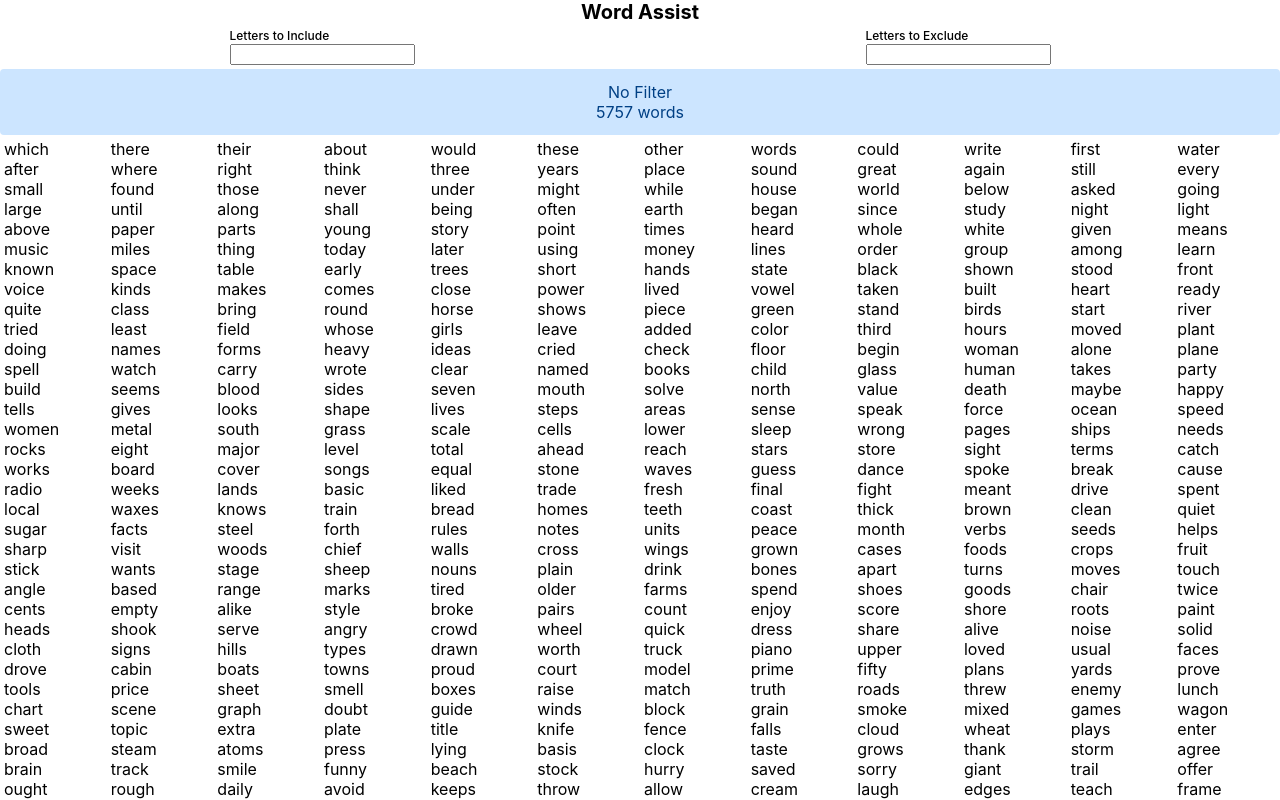
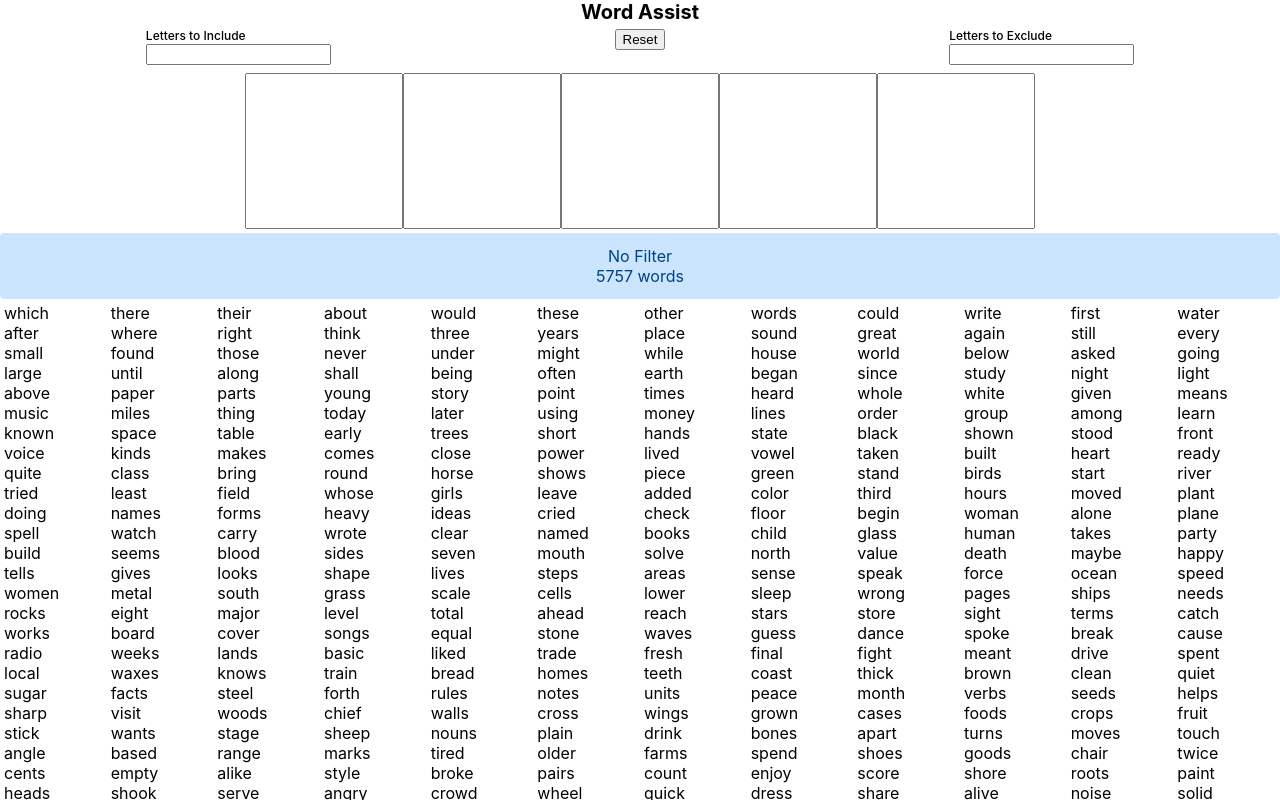
Before and after one commit to vramdhanie/wordAssist, a React (Create React App) app: page / in a window 1280 px wide. Shown: the top 800 px of the page. Built offline with nearby package versions, Linux system fonts and the light colour scheme.

Commit message:
Add letter position

```diff
--- a/src/Main.tsx
+++ b/src/Main.tsx
@@ -1,6 +1,6 @@
 import { styled } from './config/stitches.config'
 import { words } from './data/words'
-import {useState, useEffect} from 'react'
+import {useState, useEffect, useCallback} from 'react'
 
 const Wrapper = styled('div', {
     flex: '1',
@@ -61,12 +61,40 @@ const Information = styled('div', {
 
 const Input = styled('input', {})
 
+const Button = styled('button', {
+
+})
+
+const FixedLetters = styled('div', {
+    display: 'flex',
+    flexDirection: 'row',
+    justifyContent: 'center',
+    padding: '4px'
+})
+
+const FixedInput = styled('input', {
+    width: '150px',
+    height: '150px',
+    fontSize: '60px',
+    fontWeight: 'bold',
+    textAlign: 'center'
+})
+
+
+
 export default function () {
     const [lettersToInclude, setLetterstoInclude] = useState<string>('')
     const [lettersToExclude, setLetterstoExclude] = useState<string>('')
     const [wordsToDisplay, setWordsToDisplay] = useState<string[]>(words)
     const [showing, setShowing] = useState('')
     const [hiding, setHiding] = useState('')
+    const [fixed, setFixed] = useState(['', '', '', '', ''])
+
+    const handleReset = useCallback(() => {
+        setLetterstoExclude('')
+        setLetterstoInclude('')
+        setFixed(['', '', '', '', ''])
+    }, [showing, hiding])
 
     useEffect(() => {
         if(lettersToInclude.trim() === '') {
@@ -88,17 +116,25 @@ export default function () {
     }, [lettersToExclude])
 
     useEffect(() => {
-        if(showing.length === 0 && hiding.length === 0) {
+        if(fixed.join('').length === 0 && showing.length === 0 && hiding.length === 0) {
             setWordsToDisplay(words)
             return
         }
         const show = showing.split('')
         const hide = hiding.split('')
-        setWordsToDisplay(words.filter(word => {
+        let wordsWithLetters = words.filter(word => {
             const w = word.split('')
             return show.every(c => w.includes(c)) && hide.every(c => !w.includes(c))
-        }))
-    }, [showing, hiding])
+        })
+        if(fixed.join('').length > 0) {
+           fixed.forEach((c, i) => {
+               if(c !== '') {
+                   wordsWithLetters = wordsWithLetters.filter(word => word[i] === c)
+               }
+           })
+        }
+        setWordsToDisplay(wordsWithLetters)
+    }, [showing, hiding, fixed])
 
     return <Wrapper>
         <Form>
@@ -107,10 +143,35 @@ export default function () {
                 <Input onChange={e => setLetterstoInclude(e.target.value)} value={lettersToInclude}/>
             </Box>
             <Box>
+                <Button onClick={handleReset}>Reset</Button>
+            </Box>
+            <Box>
                 <Label>Letters to Exclude</Label>
                 <Input onChange={e=>setLetterstoExclude(e.target.value)} value={lettersToExclude}/>
             </Box>
         </Form>
+        <FixedLetters>
+            <FixedInput onChange={e => setFixed(f => {
+                f[0] = e.target.value.length > 0 ? e.target.value[0] : ''
+                return [...f]
+            })} value={fixed[0]}/>
+            <FixedInput onChange={e => setFixed(f => {
+                f[1] = e.target.value.length > 0 ? e.target.value[0] : ''
+                return [...f]
+            })} value={fixed[1]}/>
+            <FixedInput onChange={e => setFixed(f => {
+                f[2] = e.target.value.length > 0 ? e.target.value[0] : ''
+                return [...f]
+            })} value={fixed[2]}/>
+            <FixedInput onChange={e => setFixed(f => {
+                f[3] = e.target.value.length > 0 ? e.target.value[0] : ''
+                return [...f]
+            })} value={fixed[3]}/>
+            <FixedInput onChange={e => setFixed(f => {
+                f[4] = e.target.value.length > 0 ? e.target.value[0] : ''
+                return [...f]
+            })} value={fixed[4]}/>
+        </FixedLetters>
         <Information>
             <Box>{showing || hiding ? <Box>{showing && <Text>Showing words containing the letters: {showing}</Text>}
                     {hiding && <Text>Hiding words containing the letters: {hiding}</Text>}
```
